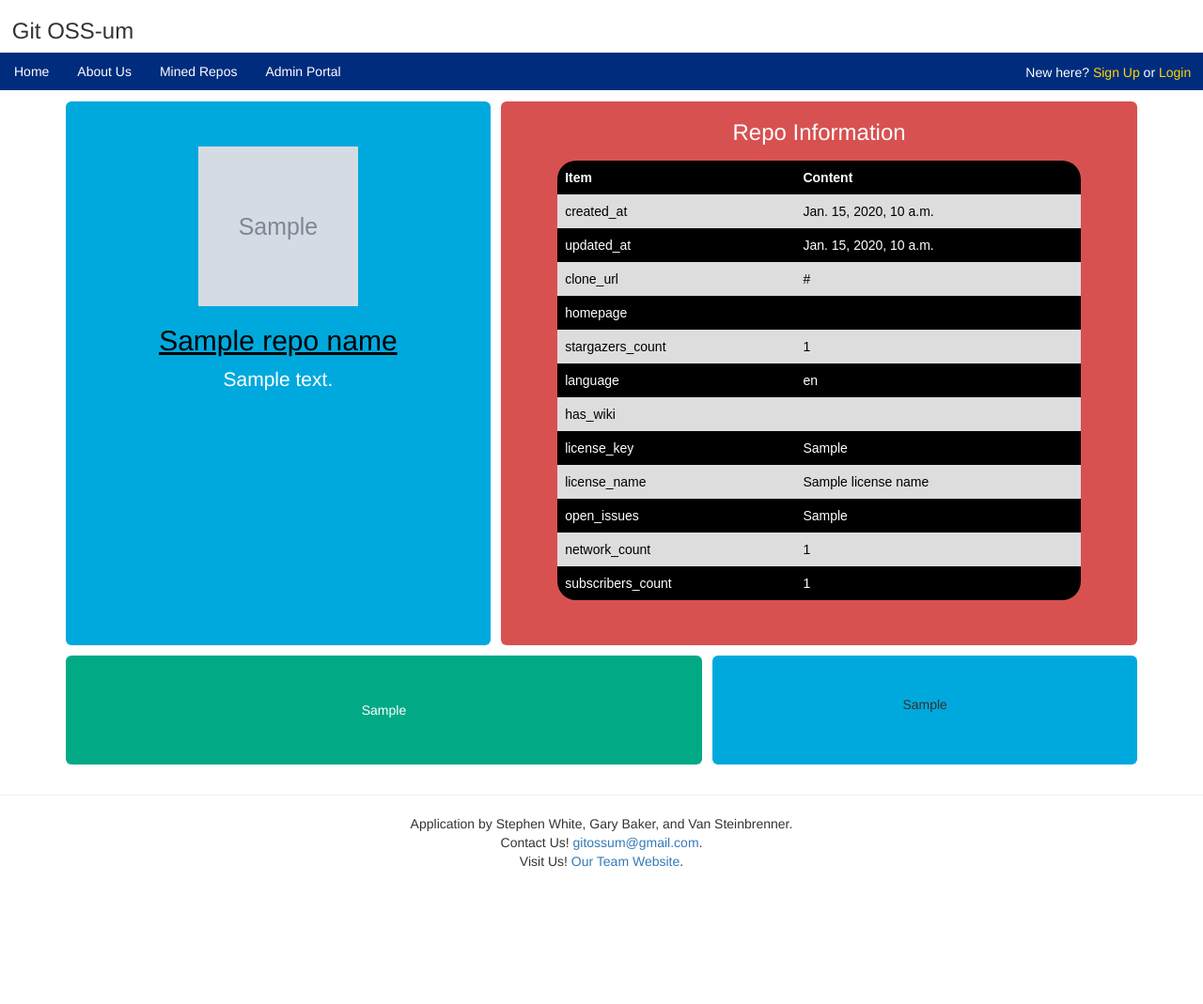
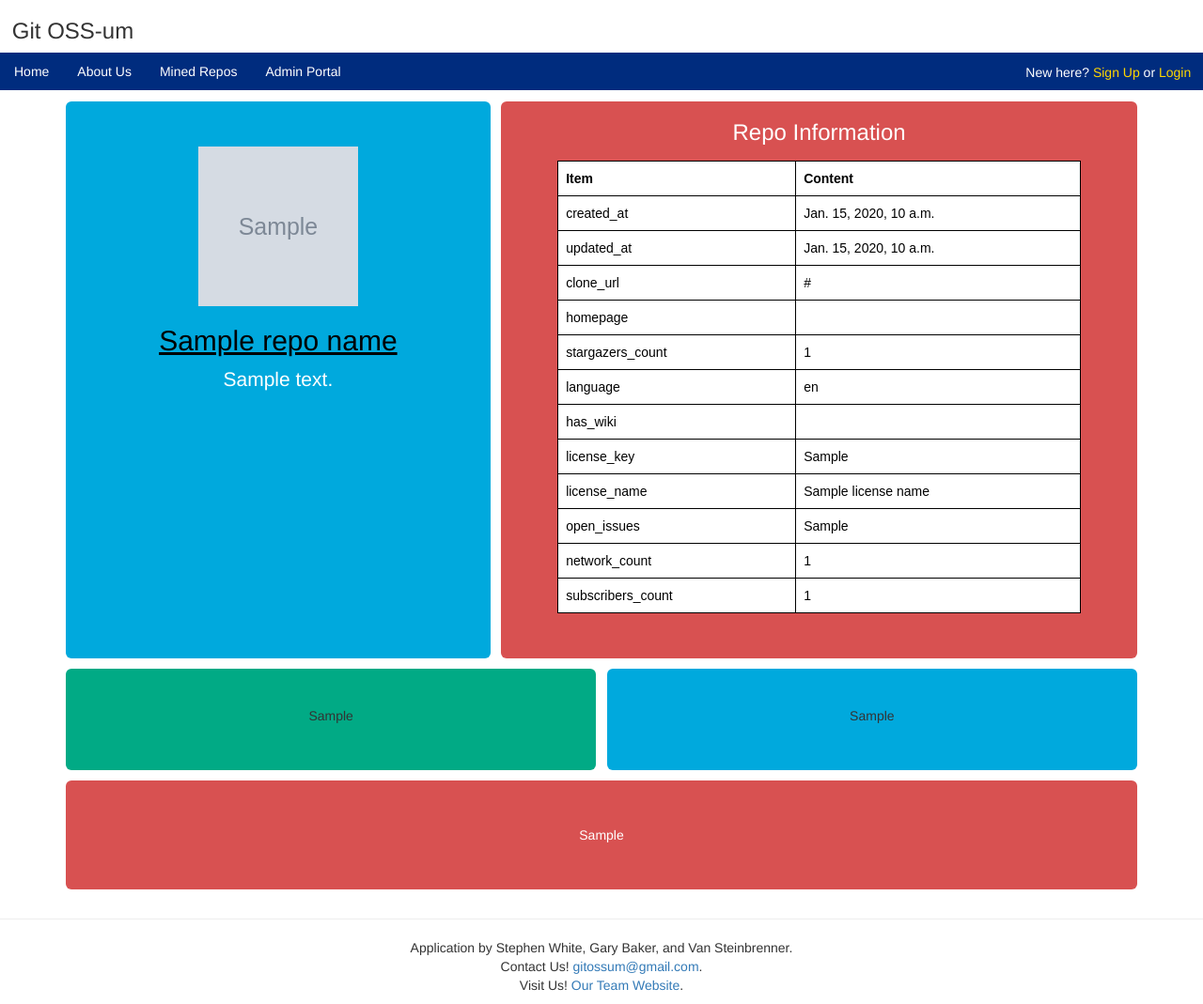
Before and after one commit to RESHAPELab/gitOSSum, a Django app: template src/web_app/templates/mined_repo_display.html in a window 1280 px wide. Shown: the whole page at 94% size. Before the commit the page ends 923 px from the top, so only its background shows below. Run offline with Django 3.2, Linux system fonts and the light colour scheme; the template is opened without the code that fills it: most values are stand-ins (such as "Sample title", 1, 10 or a date in 2020); grey boxes marked "Sample" are stand-in pictures; parts of the project's set-up code (start-up, migrations or seed data) failed here and were passed over; some libraries are stand-ins or nearby versions.

Commit message:
Improved layout of repo display page and repos list page.

```diff
--- a/src/web_app/templates/mined_repo_display.html
+++ b/src/web_app/templates/mined_repo_display.html
@@ -11,9 +11,8 @@
 
     table {
         font-family: arial, sans-serif;
-        background-color: black;
-        color: white;
-        border-radius: 20px;
+        background-color: white;
+        color: black;
         width: 100%;
     }
 
@@ -21,16 +20,9 @@
     th {
         text-align: left;
         padding: 8px;
+        width: auto;
         min-width: 50px;
-    }
-
-    tr {
-        width: auto;
-    }
-
-    tr:nth-child(even) {
-        background-color: #dddddd;
-        color: black;
+        border: 1px solid black;
     }
 
     /* img {
@@ -69,29 +61,32 @@
     .row2 {
         display: flex;
     }
-    .bar {
+    .bar1 {
+        margin-bottom: 1%;
+        margin-right: 0.5%;
+        width: 50%;
+        background-color: rgb(1, 170, 133);
+        text-align: center;
+    }
+    .bar2 {
         margin-bottom: 1%;
         margin-left: 0.5%;
-        width: 40%;
-        border-radius: 20px;
+        width: 50%;
         background-color: rgb(0, 169, 221);
-        /* background-color: rgb(1, 170, 133); */
         text-align: center;
     }
     .pie {
         margin-bottom: 1%;
         margin-right: 0.5%;
         width: 50%;
-        border-radius: 20px;
         background-color: rgb(0, 169, 221);
         text-align: center;
     }
     .prByMonth {
         margin-bottom: 1%;
         margin-right: 0.5%;
-        width: 60%;
-        background-color: rgb(1, 170, 133);
-        /* background-color: rgb(216, 81, 81); */
+        width: 100%;
+        background-color: rgb(216, 81, 81);
         color: white;
         text-align: center;
     }
@@ -175,24 +170,20 @@
         </div>
     </div>
     <div class="row2">
+        <div class="jumbotron bar1">
+            <h3 class="jumboTitle"> </h3>
+            {{ bar_chart_html |safe }}
+        </div>
+        <div class="jumbotron bar2">
+            <h3 class="jumboTitle"> </h3>
+            {{ bar_chart_html |safe }}
+        </div>
+    </div>
+    <div class="row3">
         <div class="jumbotron prByMonth">
             {{ pull_line_chart_html |safe }}
         </div>
-
-        <div class="jumbotron bar">
-            <h3 class="jumboTitle"> </h3>
-            {{ bar_chart_html |safe }}
-        </div>
-        <!-- <div class="jumbotron pie">
-            <h3 class="jumboTitle"></h3>
-
-        </div> -->
     </div>
-    <!-- <div class="row3">
-        <div class="jumbotron prByMonth">
-            {{ pull_line_chart_html |safe }}
-        </div>
-    </div> -->
 </body>
 
 {% endblock content %}
```
Also changed, not shown: src/web_app/templates/repos.html (+27 -12 lines).
